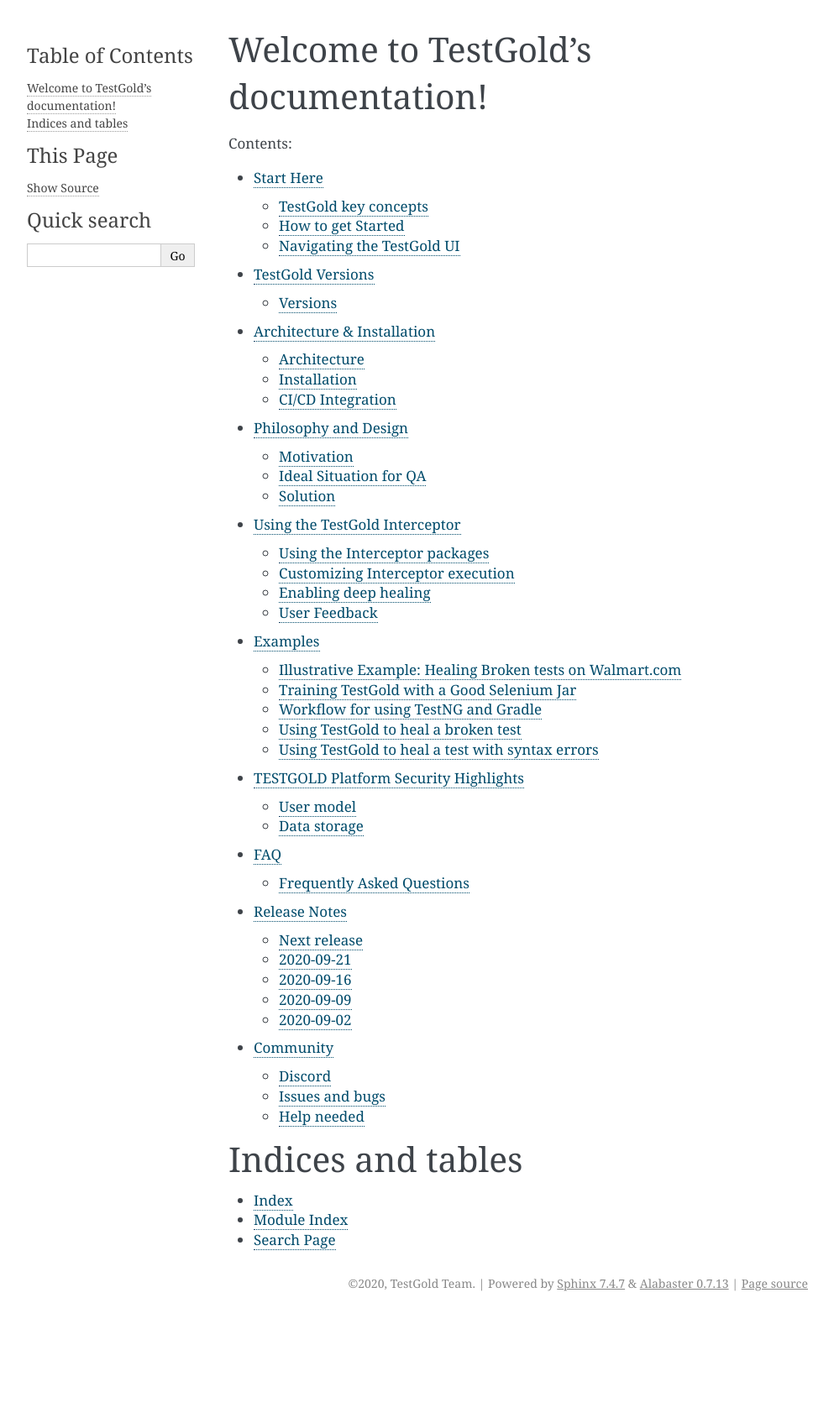
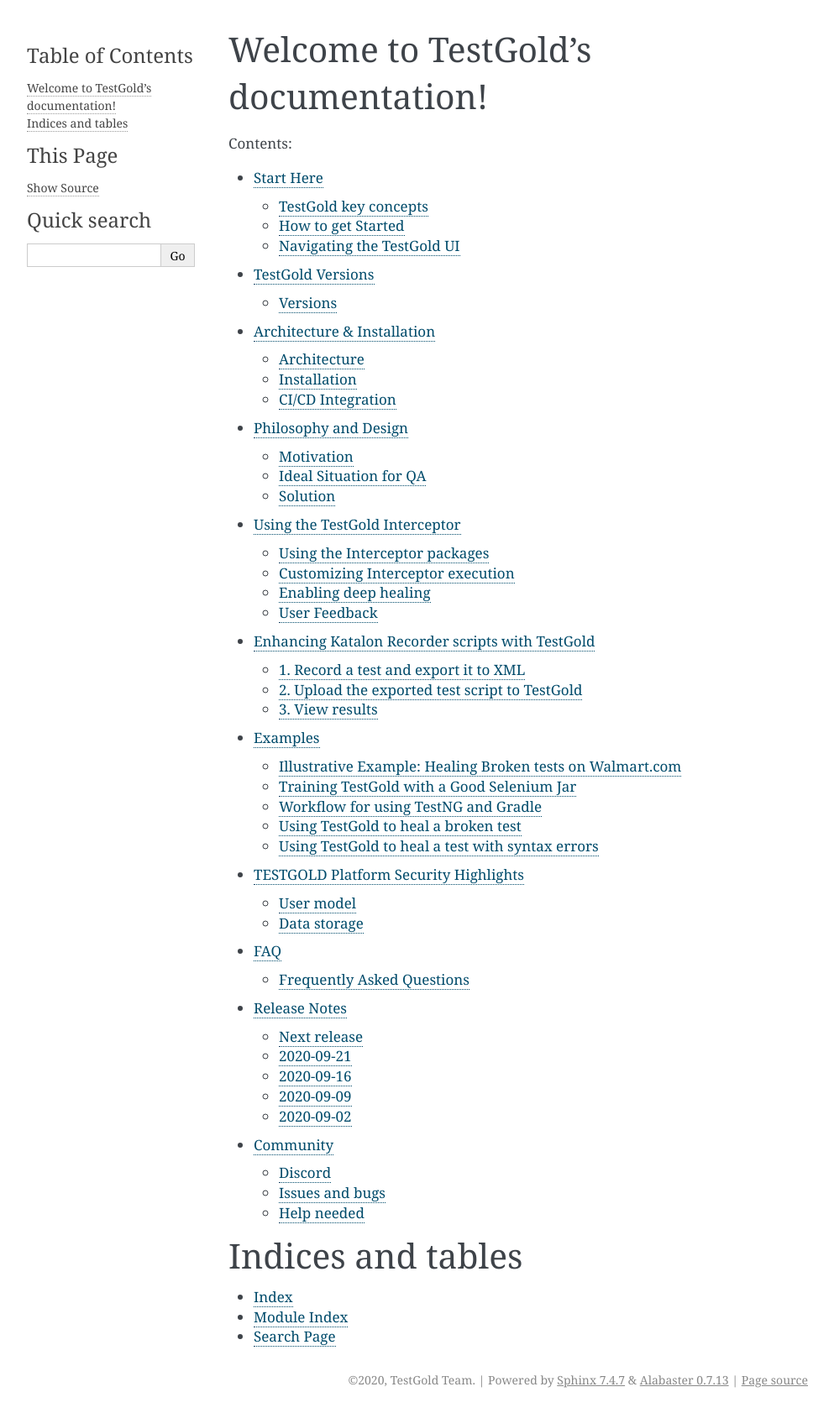
Before and after one commit to aichemydev/testgold, a Sphinx documentation site: the page built from docs/index.rst, in a window 1280 px wide. Shown: the whole page at 84% size, without its empty margins (148-1141 px from the left). Built offline with Sphinx 7.4.7, drawn with Linux system fonts in a browser that asks for light colours; before the commit the page ends 1568 px from its top, so only the background shows below that; some of the changed lines change nothing that is shown.

Commit message:
add Katalon Recorder docs and walk-through

```diff
--- a/docs/index.rst
+++ b/docs/index.rst
@@ -15,6 +15,7 @@
    architecture
    design
    externaluse
+   katalonrecorder
    examples
    security
    faq
--- a/docs/introduction.rst
+++ b/docs/introduction.rst
@@ -88,7 +88,6 @@
    :align: center
    :alt: TestGold Test Runs Page
 
-testgold_testrun_summary_page
 
 The summary page gives you all statistics about the Test Run. It highlights the time saved for the test run, suggestions offered
 , Auto-Heals performed.
@@ -101,9 +100,12 @@
    :align: center
    :alt: TestGold Test Runs Screenshots Page
 
- This page shows screenshot per selector. The user can filter by Suggestions or Heals .
- If a particular Screenshot has a heal , the user can use the feedback carousel to change the value to a different value from the one
-auto generated by our algorithm. It also shows you the original value and the TestGold value side by side to enable comparison of the accuracy.
+
+This page shows screenshot per selector. The user can filter by Suggestions or
+Heals .  If a particular Screenshot has a heal , the user can use the feedback
+carousel to change the value to a different value from the one auto generated by
+our algorithm. It also shows you the original value and the TestGold value side
+by side to enable comparison of the accuracy.
 
 
 Test Run Screenshots
--- /dev/null
+++ b/docs/katalonrecorder.rst
@@ -0,0 +1,95 @@
+Enhancing Katalon Recorder scripts with TestGold
+================================================
+
+Katalon Recorder is a popular solution to quickly generate selectors in
+preparation for testing a webpage. The TestGold platform can ingest exported XML
+files from the Recorder and automatically generate robust selectors.
+
+Below, we describe how to export XML from Katalon Recorder, upload it to the
+TestGold platform, and then get back robust selectors.
+
+1. Record a test and export it to XML
+-------------------------------------
+
+Use Katalon Recorder to record a test.
+
+.. image:: _static/katalon-recorder.gif
+   :width: 100%
+   :align: center
+   :alt: Katalon Recorder test recording
+
+After you're done recording, removing extraneous test actions (such as
+mis-clicks, clicking outside of input boxes, etc.) is optional; if TestGold
+detects a valid CSS or XPath selector, it will process it.
+
+We currently support the following test step actions:
+
+- open
+- click
+- doubleClick
+- contextClick (right-click)
+- mouseOver
+- submit (direct form submission)
+- type
+
+More step actions will be added soon. If your specific use case requires a step
+action not listed above, please let us know at `support@testgold.dev
+<mailto:support@testgold.dev>`_.
+
+Export your recorded test to XML.
+
+.. image:: _static/katalon-export.png
+   :width: 100%
+   :align: center
+   :alt: Katalon Recorder export test
+
+Make sure the file saved ends with ``.xml``.
+
+.. image:: _static/katalon-save-file.png
+   :width: 100%
+   :align: center
+   :alt: Katalon Recorder save exported file
+
+
+2. Upload the exported test script to TestGold
+----------------------------------------------
+
+Log in to the TestGold dashboard and then click on the **Run Selenium IDE or
+Katalon Recorder script** button.
+
+.. image:: _static/upload-katalon-xml.png
+   :width: 100%
+   :align: center
+   :alt: Katalon Recorder save exported file
+
+This brings up the following form:
+
+.. image:: _static/katalon-run-form.png
+   :width: 100%
+   :align: center
+   :alt: Katalon Recorder save exported file
+
+Give your test run a name and upload your exported XML file. Click on **Run test
+script** and wait for the test run to complete.
+
+.. image:: _static/katalon-run.gif
+   :width: 100%
+   :align: center
+   :alt: Katalon Recorder test recording
+
+
+3. View results
+---------------
+
+Once the test run is complete, you can browse the results.
+
+.. image:: _static/katalon-results.gif
+   :width: 100%
+   :align: center
+   :alt: Katalon Recorder test recording
+
+Note the enhanced selectors automatically generated by the TestGold
+platform. Screenshots are also provided to walk you through your test's
+steps. You can export these results to CSV and PDF for later use. Finally, we
+also provide the console logs from our hosted Selenium test runners indicating
+the exact steps executed as we process your exported Katalon Recorder XML file.
```
Also changed, not shown: docs/_static/katalon-export.png (added), docs/_static/katalon-recorder.gif (added), docs/_static/katalon-run-form.png (added), docs/_static/katalon-run.gif (added), docs/_static/katalon-save-file.png (added), docs/_static/upload-katalon-xml.png (added), 1 other file.
